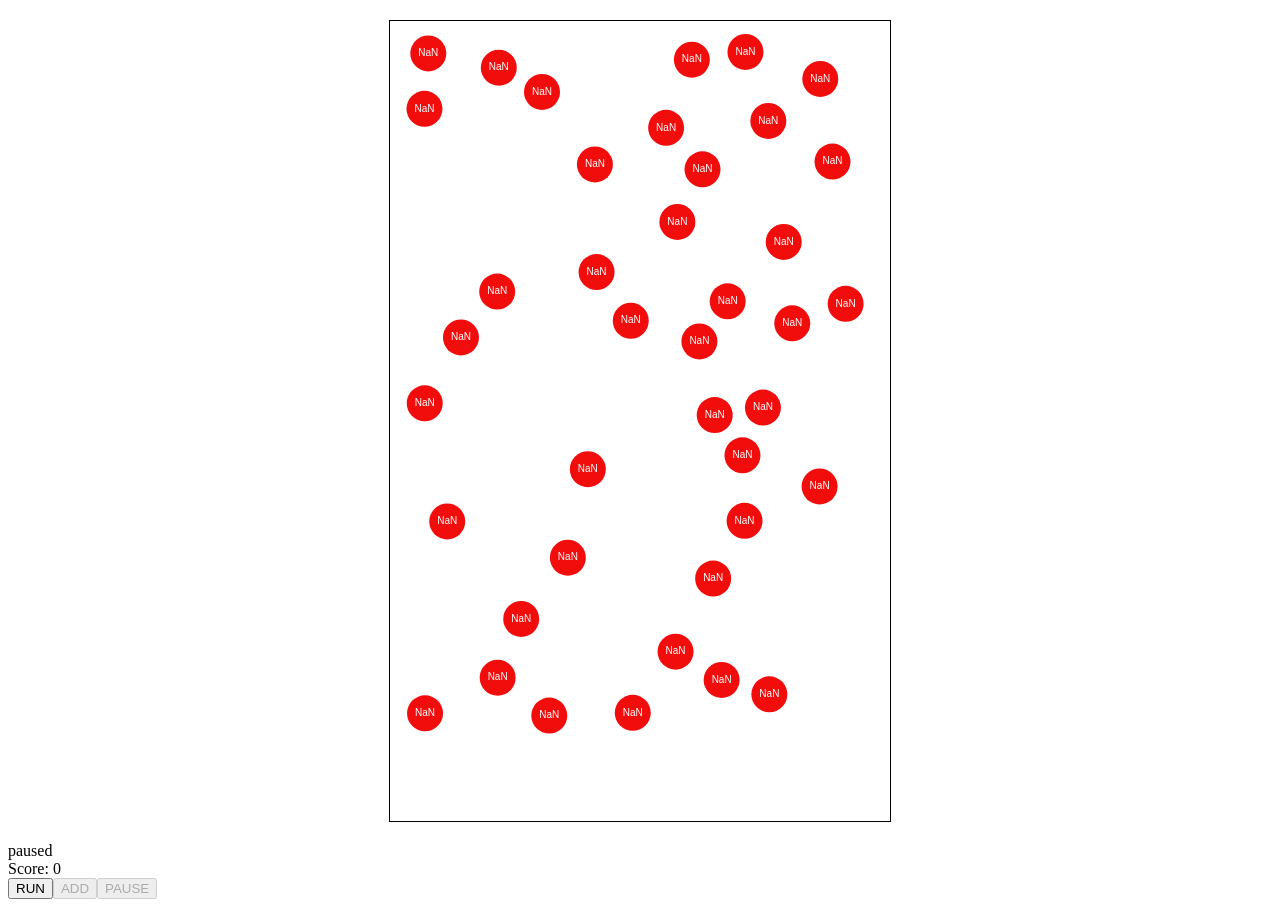
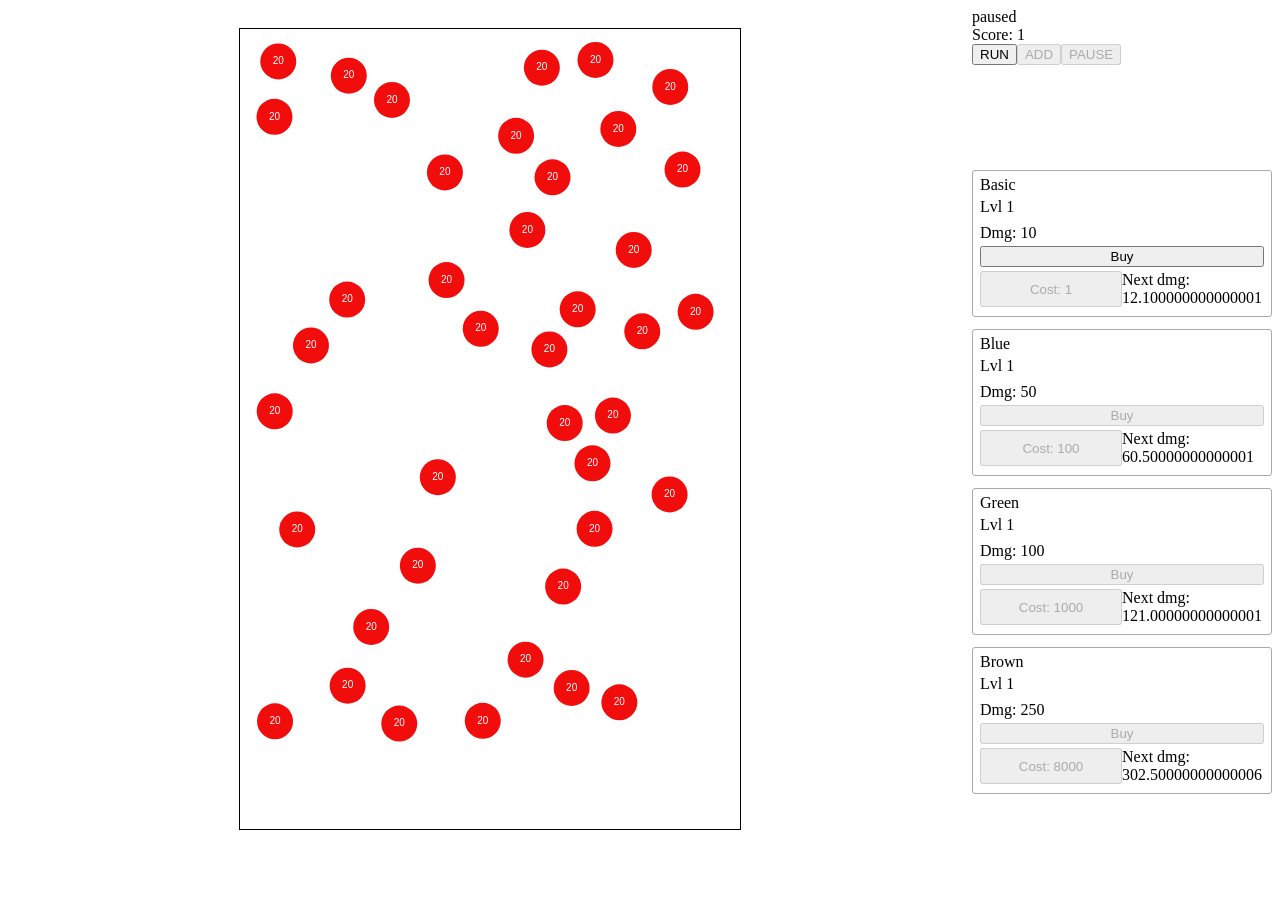
Before and after one commit to ksenkso/angular-idle-balls, an Angular app: page / in a window 1280 px wide. After the commit the page ends 858 px from the top, so only its background shows below. Built offline with nearby package versions, Linux system fonts and the light colour scheme.

Commit message:
use grids, different balls available, upgrades are working

```diff
--- a/src/app/Ball.ts
+++ b/src/app/Ball.ts
@@ -1,14 +1,24 @@
 import EnemyBall from './EnemyBall.js';
-import Vector from './Vector';
+import Vector, {Point2D} from './Vector';
 import {RectSize} from './playground/playground.component';
-
+export type BallConfig = {
+  pos?: Point2D,
+  fill?: string,
+  damage?: number,
+};
 export default class Ball {
   private velocity: Vector;
-  public readonly damage: number;
+  public damage: number;
+  public pos: Vector;
+  public radius = 5;
+  private readonly fill: string = '#000000';
 
-  constructor(public pos: Vector, public radius: number = 5, private fill: string = '#000000') {
+  constructor({pos = {x: 0, y: 0}, fill = '#000000', damage = 10}: BallConfig) {
+    this.fill = fill;
+    this.radius = 5;
+    this.pos = new Vector(pos.x, pos.y);
     this.velocity = Vector.randomNormalized();
-    this.damage = 10;
+    this.damage = damage;
   }
 
   tick(sizes: RectSize): void {
@@ -40,7 +50,7 @@ export default class Ball {
       const n = Vector.normalize(Vector.sub(this.pos, enemy.pos));
       this.velocity = Vector.sub(this.velocity, Vector.scale(n, 2 * Vector.dot(this.velocity, n)));
       this.pos = Vector.add(this.pos, this.velocity);
-      enemy.getDamage(this.damage);
+
       return true;
     }
   }
--- a/src/app/BallType.ts
+++ b/src/app/BallType.ts
@@ -1,48 +1,77 @@
 import UpgradeStrategy from './UpgradeStrategy';
-export enum BALL_TYPES {
+import Ball from './Ball';
+
+export enum BALL_TYPE {
   Basic,
   Blue,
   Green,
   Brown
 }
 
-export const ballInfo = {
-  [BALL_TYPES.Basic]: {
+export type BallInfo = {
+  [key in BALL_TYPE]: {
+    damage: number,
+    cost: number,
+    name: string,
+    fill: string,
+  }
+};
+
+export const ballInfo: BallInfo = {
+  [BALL_TYPE.Basic]: {
     damage: 10,
-    cost: 0
+    cost: 1,
+    name: 'Basic',
+    fill: '#000000',
   },
-  [BALL_TYPES.Blue]: {
+  [BALL_TYPE.Blue]: {
     damage: 50,
-    cost: 100
+    cost: 100,
+    name: 'Blue',
+    fill: '#0b4b8f',
   },
-  [BALL_TYPES.Green]: {
+  [BALL_TYPE.Green]: {
     damage: 100,
-    cost: 1000
+    cost: 1000,
+    name: 'Green',
+    fill: '#419224',
   },
-  [BALL_TYPES.Brown]: {
+  [BALL_TYPE.Brown]: {
     damage: 250,
-    cost: 8000
+    cost: 8000,
+    name: 'Brown',
+    fill: '#4a2009',
   },
 };
 
 export type BallTypes = {
-  [key in BALL_TYPES]: BallType
+  [key in BALL_TYPE]: BallType
 };
 
 export default class BallType {
   public readonly damage: UpgradeStrategy;
   public readonly cost: UpgradeStrategy;
-  public readonly type: BALL_TYPES;
+  public readonly type: BALL_TYPE;
+  public readonly name: string;
+  public bought = false;
 
-  constructor(type: BALL_TYPES) {
+  constructor(type: BALL_TYPE) {
     this.type = type;
     const info = ballInfo[this.type];
     this.damage = new UpgradeStrategy(info.damage);
     this.cost = new UpgradeStrategy(info.cost, 1.15);
+    this.name = info.name;
   }
 
   upgrade(): void {
     this.damage.upgrade();
     this.cost.upgrade();
   }
+
+  create(): Ball {
+    const info = ballInfo[this.type];
+    const ball = new Ball({pos: {x: 0, y: 0}, damage: info.damage, fill: info.fill});
+    this.damage.value$.subscribe(damage => ball.damage = damage);
+    return ball;
+  }
 }
--- a/src/app/EnemyBall.ts
+++ b/src/app/EnemyBall.ts
@@ -10,7 +10,7 @@ export default class EnemyBall {
 
   static radius = 18;
   public pos: Vector;
-  private points: number;
+  points: number;
   private fill: string;
   private readonly onDestroy: (ball: EnemyBall) => void;
   private readonly initialPoints: number;
--- a/src/app/app.component.html
+++ b/src/app/app.component.html
@@ -1,4 +1,3 @@
-<div class="app">
-  <app-playground></app-playground>
-  <app-controls></app-controls>
-</div>
+<app-playground></app-playground>
+<app-controls></app-controls>
+<app-shop></app-shop>
--- a/src/app/app.component.ts
+++ b/src/app/app.component.ts
@@ -1,11 +1,12 @@
-import {Component, ViewChild} from '@angular/core';
+import {Component, ViewChild, ViewEncapsulation} from '@angular/core';
 import {PlaygroundService} from './playground.service';
 import {PlaygroundComponent} from './playground/playground.component';
 
 @Component({
   selector: 'app-root',
   templateUrl: './app.component.html',
-  styleUrls: ['./app.component.css']
+  styleUrls: ['./app.component.css'],
+  encapsulation: ViewEncapsulation.None
 })
 export class AppComponent {
   title = 'angular-idle-balls$';
--- a/src/app/app.module.ts
+++ b/src/app/app.module.ts
@@ -4,12 +4,14 @@ import { NgModule } from '@angular/core';
 import { AppComponent } from './app.component';
 import { PlaygroundComponent } from './playground/playground.component';
 import { ControlsComponent } from './controls/controls.component';
+import { ShopComponent } from './shop/shop.component';
 
 @NgModule({
   declarations: [
     AppComponent,
     PlaygroundComponent,
-    ControlsComponent
+    ControlsComponent,
+    ShopComponent
   ],
   imports: [
     BrowserModule
--- a/src/app/balls.service.ts
+++ b/src/app/balls.service.ts
@@ -1,9 +1,8 @@
 import {Injectable} from '@angular/core';
 import {BehaviorSubject} from 'rxjs';
 import Ball from './Ball';
-import Vector from './Vector';
-import BallType, {BALL_TYPES, BallTypes} from './BallType';
-
+import BallType, {BALL_TYPE} from './BallType';
+import {PlaygroundService} from './playground.service';
 
 
 @Injectable({
@@ -11,18 +10,41 @@ import BallType, {BALL_TYPES, BallTypes} from './BallType';
 })
 export class BallsService {
   public balls$: BehaviorSubject<Ball[]> = new BehaviorSubject<Ball[]>([]);
-  public ballTypes: BallTypes = {
-    [BALL_TYPES.Basic]: new BallType(BALL_TYPES.Basic),
-    [BALL_TYPES.Blue]: new BallType(BALL_TYPES.Blue),
-    [BALL_TYPES.Green]: new BallType(BALL_TYPES.Green),
-    [BALL_TYPES.Brown]: new BallType(BALL_TYPES.Brown),
-  };
+  public ballTypes: BallType[] = [
+    new BallType(BALL_TYPE.Basic),
+    new BallType(BALL_TYPE.Blue),
+    new BallType(BALL_TYPE.Green),
+    new BallType(BALL_TYPE.Brown),
+  ];
 
-  constructor() {
+  constructor(
+    private playgroundService: PlaygroundService,
+  ) {
   }
 
-  addBall(): void {
-    const ball = new Ball(new Vector(0, 0));
+  addBall(type: BALL_TYPE): void {
+    const ball = this.ballTypes.find(ballType => ballType.type === type).create();
     this.balls$.next(this.balls$.value.concat(ball));
   }
+
+  buy(type: BALL_TYPE): void {
+    const ballToBuy = this.ballTypes.find(ballType => ballType.type === type && !ballType.bought);
+    if (ballToBuy) {
+      const newScore = this.playgroundService.score$.value - ballToBuy.cost.value$.value;
+      if (newScore >= 0) {
+        ballToBuy.bought = true;
+        this.playgroundService.score$.next(newScore);
+        this.addBall(type);
+      }
+    }
+  }
+
+  upgrade(type: BALL_TYPE): void {
+    const ballToUpgrade = this.ballTypes.find(ballType => ballType.type === type);
+    const newScore = this.playgroundService.score$.value - ballToUpgrade.cost.value$.value;
+    if (newScore >= 0) {
+      ballToUpgrade.upgrade();
+      this.playgroundService.score$.next(newScore);
+    }
+  }
 }
--- a/src/app/controls/controls.component.ts
+++ b/src/app/controls/controls.component.ts
@@ -1,6 +1,7 @@
 import {Component} from '@angular/core';
 import {PlaygroundService} from '../playground.service';
 import {BallsService} from '../balls.service';
+import {BALL_TYPE} from '../BallType';
 
 @Component({
   selector: 'app-controls',
@@ -28,7 +29,7 @@ export class ControlsComponent {
 
   addBall(): void {
     for (let i = 0; i < 40; i++) {
-      this.ballsService.addBall();
+      this.ballsService.addBall(BALL_TYPE.Basic);
     }
   }
 
--- a/src/app/playground.service.ts
+++ b/src/app/playground.service.ts
@@ -8,7 +8,7 @@ import UpgradeStrategy from './UpgradeStrategy';
 export class PlaygroundService {
 
   public isPaused$: BehaviorSubject<boolean> = new BehaviorSubject<boolean>(true);
-  public score$: BehaviorSubject<number> = new BehaviorSubject<number>(0);
+  public score$: BehaviorSubject<number> = new BehaviorSubject<number>(1);
   public message$: Subject<string> = new Subject<string>();
   public pointsInEnemies: UpgradeStrategy = new UpgradeStrategy(20, 1.2);
 
--- a/src/app/playground/playground.component.ts
+++ b/src/app/playground/playground.component.ts
@@ -94,7 +94,7 @@ export class PlaygroundComponent implements AfterViewInit {
       if (pos) {
         const ball = new EnemyBall({
             pos,
-            points: Math.floor(this.playgroundService.pointsInEnemies.value),
+            points: Math.floor(this.playgroundService.pointsInEnemies.value$.value),
             onDestroy: this.onEnemyDestroy.bind(this),
           });
         this.enemies.push(ball);
@@ -121,8 +121,14 @@ export class PlaygroundComponent implements AfterViewInit {
     this.ballsService.balls$.value.forEach(b => {
       b.render(this.ctx);
       b.tick(this.sizes);
-      if (this.enemies.some(enemy => b.collideEnemy(enemy))) {
-        this.playgroundService.addScore(b.damage);
+      let i = 0;
+      for (; i < this.enemies.length; i++) {
+        const enemy = this.enemies[i];
+        if (b.collideEnemy(enemy)) {
+          this.playgroundService.addScore(Math.min(b.damage, enemy.points));
+          enemy.getDamage(b.damage);
+          break;
+        }
       }
     });
     this.raq = requestAnimationFrame(this.tick.bind(this));
```
